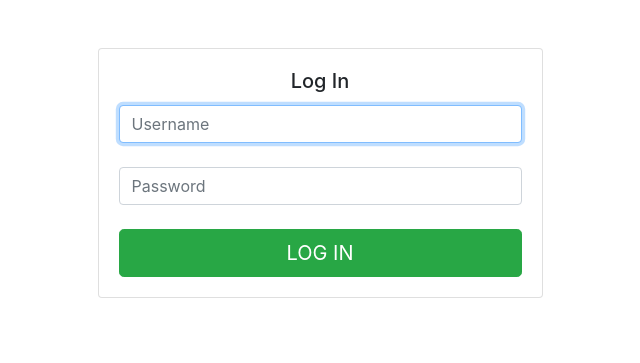
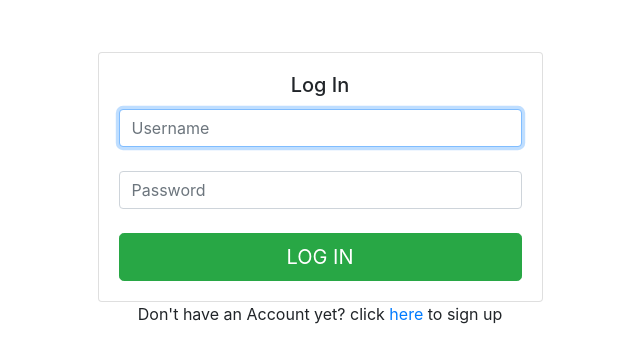
Before and after one commit to CCLDArjun/Quizer, a Flask app: page /login/ in a window 1280 px wide. Shown: the part 56-419 px from the top of the page, without its empty margins (320-960 px from the left). Run offline with Flask 2, Linux system fonts and the light colour scheme; some libraries are stand-ins or nearby versions.

Commit message:
added redirect to signup page from login page

```diff
--- a/templates/SigninOrSignup.html
+++ b/templates/SigninOrSignup.html
@@ -1,9 +1,10 @@
 {% extends "header.html" %}
 {% block body %}
+<div class="mt-5"></div>
 <div class="container">
   <div class="row">
     <div class="col-sm-9 col-md-7 col-lg-5 mx-auto">
-      <div class="card card-signin my-5">
+      <div class="card card-signin mt-1">
         <div class="card-body">
           <h5 class="card-title text-center">{{ type }}</h5>
           <form class="form-signin" action="" method="post">
@@ -29,4 +30,9 @@
     </div>
   </div>
 </div>
+{% if type == "Log In" %}
+  <center>
+    <h9>Don't have an Account yet? click <a href="../signup/"> here </a> to sign up</h9>
+  </center>
+{% endif %}
 {% endblock %}
```
